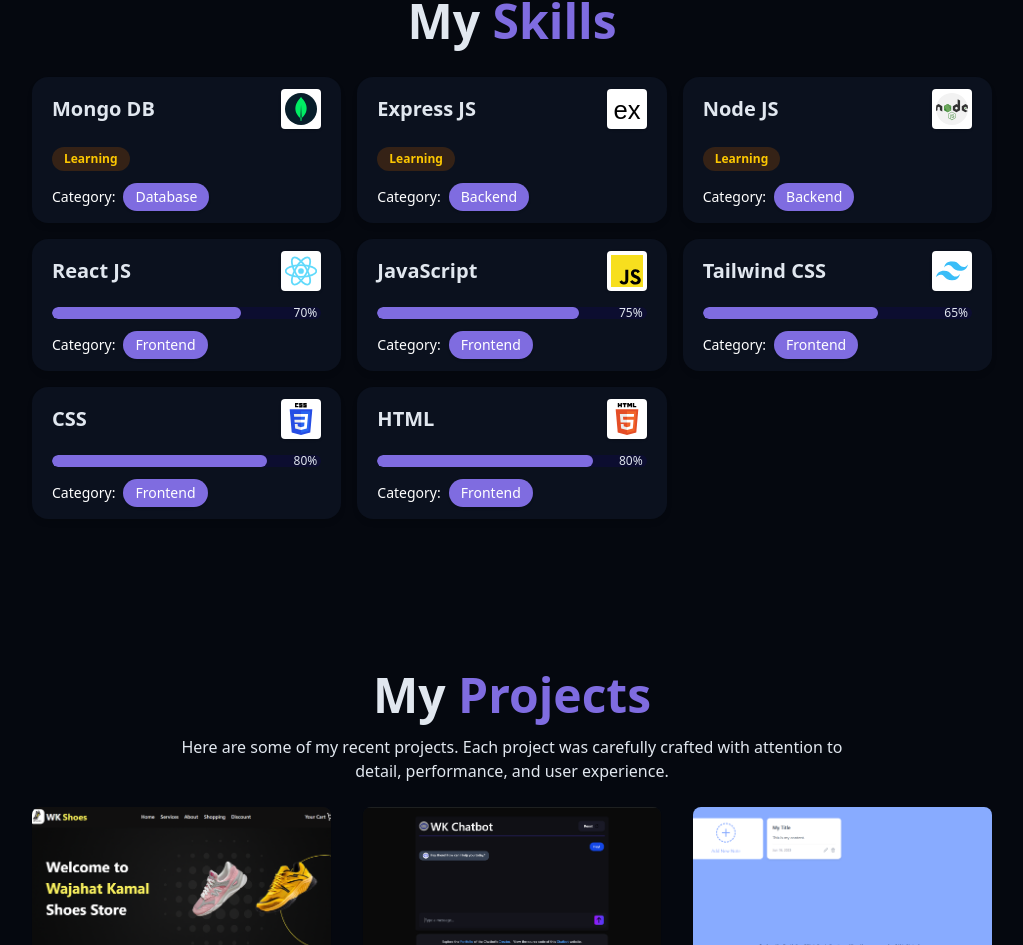
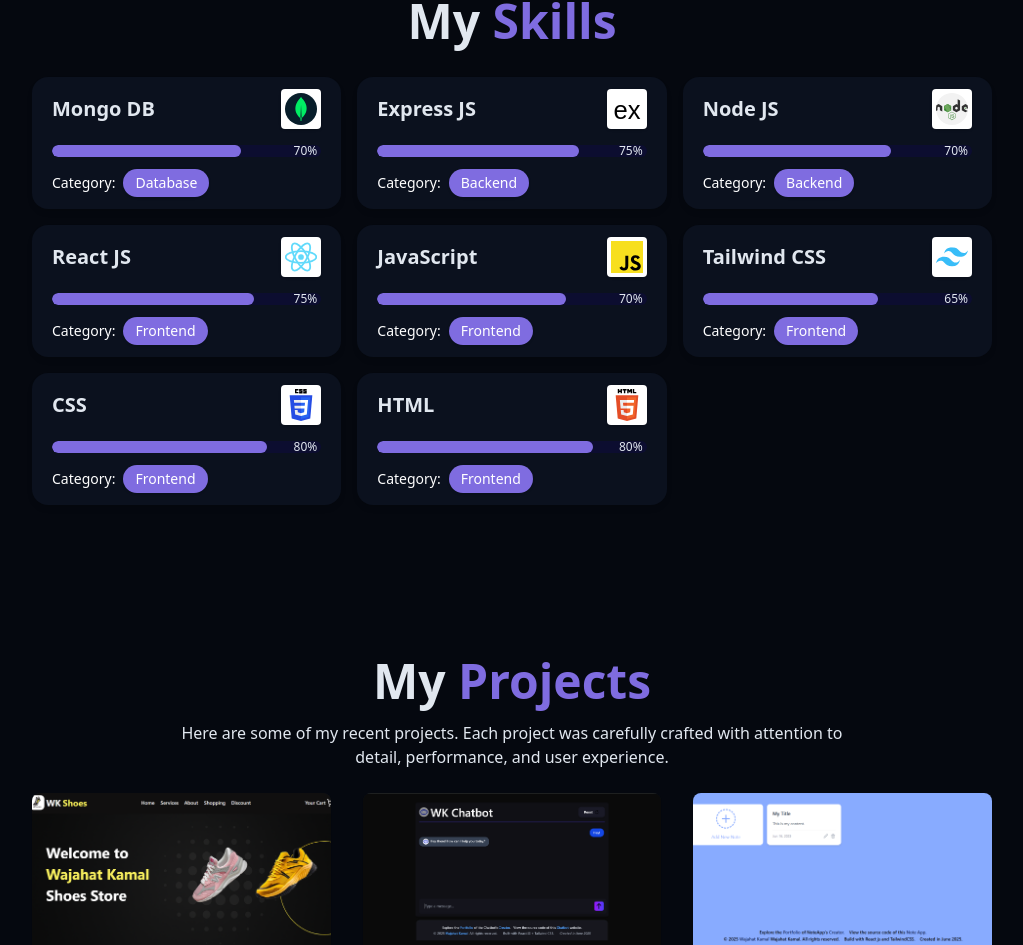
Before and after one commit to wajahat-kamal/Dev-Portfolio, a React (Vite) app: page / in a window 1280 px wide. Shown: the part 1492-2437 px from the top of the page, without its empty margins (128-1151 px from the left). Built offline with nearby package versions, Linux system fonts and the light colour scheme.

Commit message:
Update skill levels in SkillsSection component to reflect current proficiency, replacing "Learning" with numerical values for better clarity.

```diff
--- a/src/components/SkillsSection.jsx
+++ b/src/components/SkillsSection.jsx
@@ -8,31 +8,31 @@ const skills = [
   {
     name: "Mongo DB",
     image: "/skills/mongodb-icon.svg",
-    level: "Learning",
+    level: 70,
     category: "Database",
   },
   {
     name: "Express JS",
     image: "/skills/expressjs-icon.svg",
-    level: "Learning",
+    level: 75,
     category: "Backend",
   },
   {
     name: "Node JS",
     image: "/skills/Nodejs-icon.svg",
-    level: "Learning",
+    level: 70,
     category: "Backend",
   },
   {
     name: "React JS",
     image: "/skills/React-icon.svg",
-    level: 70,
+    level: 75,
     category: "Frontend",
   },
   {
     name: "JavaScript",
     image: "/skills/JavaScript-logo.svg",
-    level: 75,
+    level: 70,
     category: "Frontend",
   },
   {
```
